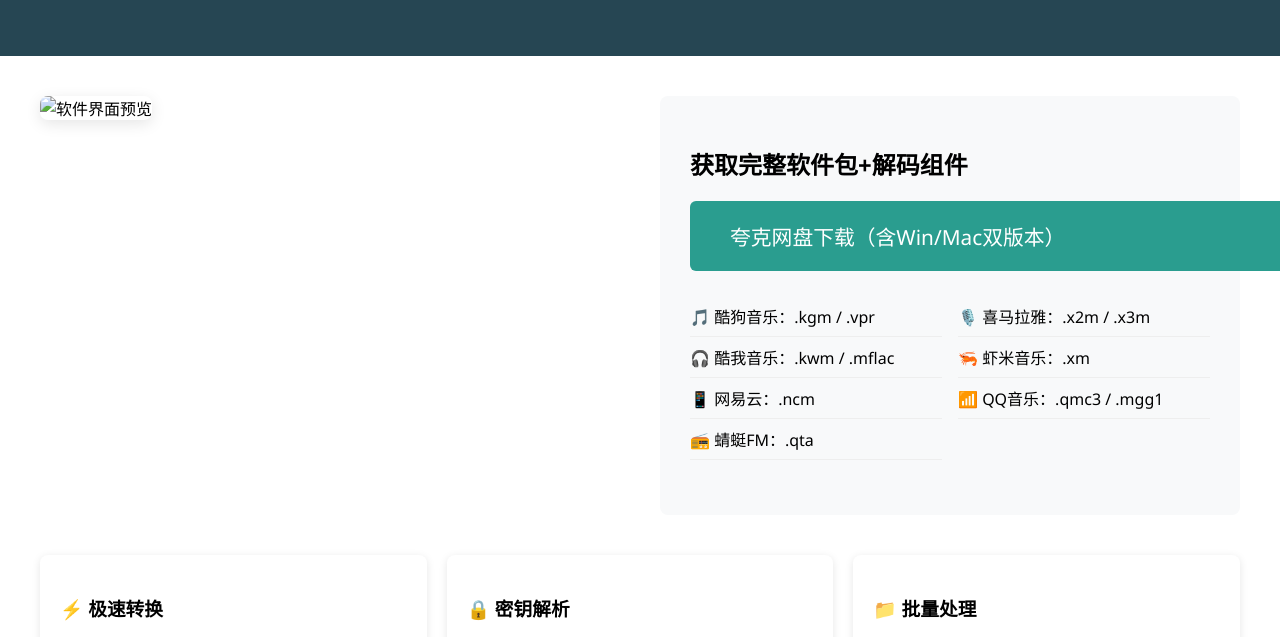
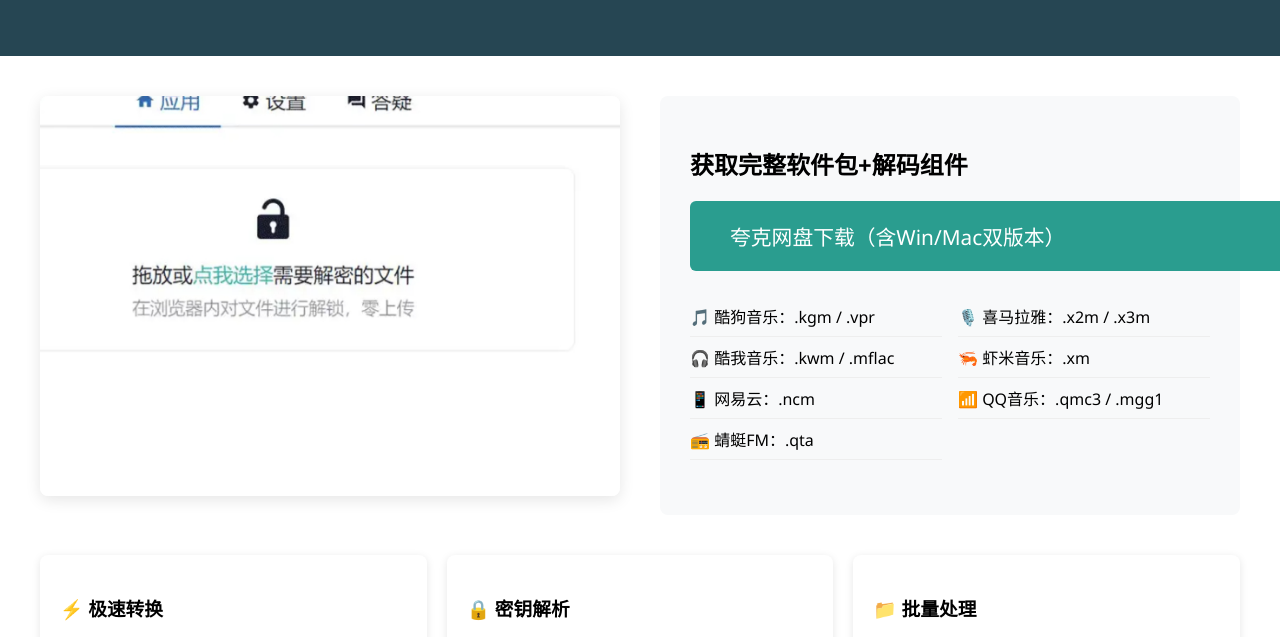
Before and after one commit to umreactwry/umreactwry.github.io, a plain HTML site: page index.html in a window 1280 px wide. Shown: the part 139-776 px from the top of the page. Drawn offline with Linux system fonts and the light colour scheme.

Commit message:
Update and rename 2.html to index.html

```diff
--- a/2.html
+++ b/index.html
@@ -140,7 +140,7 @@
         <div class="two-column">
             <!-- 左侧截图 -->
             <div>
-                <img src="converter-preview.jpg"
+                <img src="yinyue.jpg"
                      alt="软件界面预览"
                      class="preview-img">
             </div>
```
